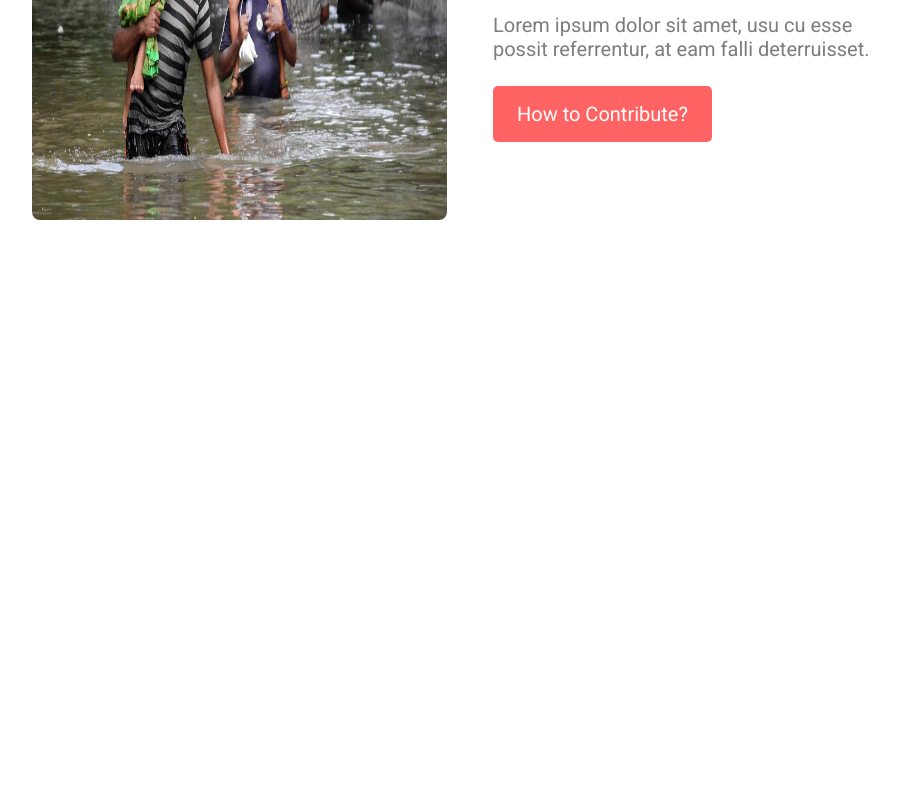
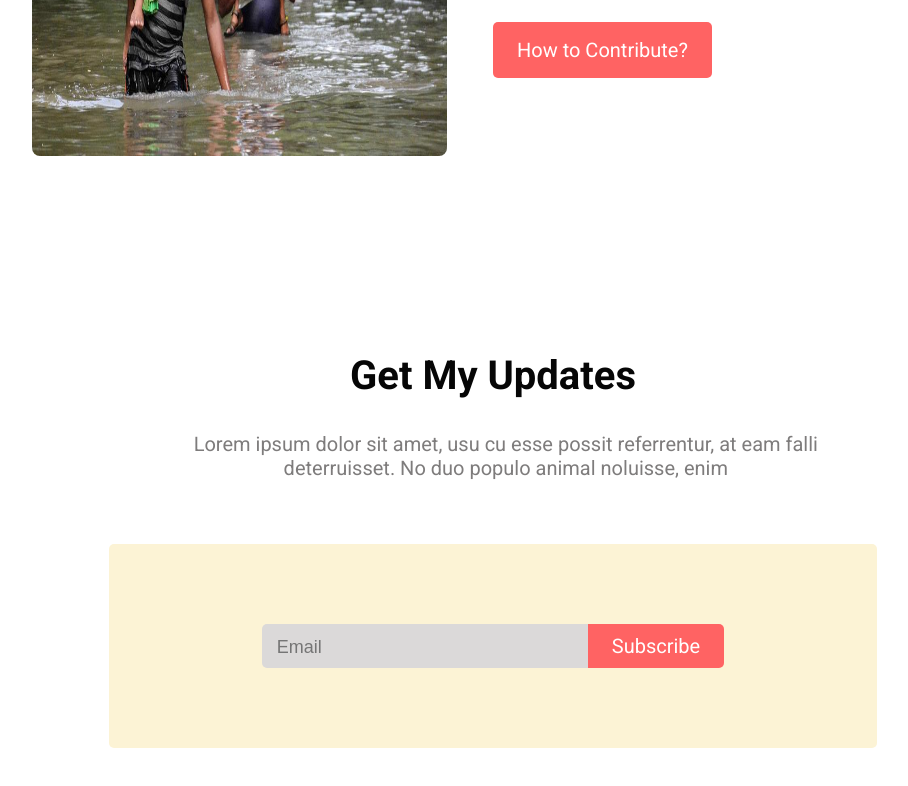
Before and after one commit to imam0321/Donate-to-protect-human, a plain HTML site: page index.html in a window 1280 px wide. Shown: the part 3051-3837 px from the top of the page, without its empty margins (147-1055 px from the left). Before the commit the page ends 3467 px from the top, so only its background shows below. Drawn offline with Linux system fonts and the light colour scheme.

Commit message:
added input section

```diff
--- a/index.html
+++ b/index.html
@@ -143,6 +143,23 @@
       </div>
     </section>
 
-
+    <section class="input-section">
+      <div class="donate-section">
+        <h1 class="donate-head">Get My Updates</h1>
+        <p class="donate-description">
+          Lorem ipsum dolor sit amet, usu cu esse possit referrentur, at eam
+          falli deterruisset. No duo populo animal noluisse, enim
+        </p>
+        <div id="email-input">
+          <input type="search" placeholder="Email" />
+          <a
+            class="input-button"
+            target="_blank"
+            href="http://127.0.0.1:5500/index.html"
+            >Subscribe</a
+          >
+        </div>
+      </div>
+    </section>
   </body>
 </html>
--- a/style/protect.css
+++ b/style/protect.css
@@ -122,7 +122,7 @@ body {
 
 .donation {
   display: flex;
-  margin-bottom: 15%;
+  margin-bottom: 10%;
 }
 .donation-left {
   width: 35%;
@@ -143,17 +143,49 @@ body {
   margin-left: 5%;
   margin-right: 15%;
 }
-.donation-right-img{
+.donation-right-img {
   width: 90%;
   height: 480px;
   border-radius: 8px;
 }
 
-.donation-left-2{
+.donation-left-2 {
   width: 36%;
   margin-left: 14%;
 }
-.donation-right-2{
+.donation-right-2 {
   width: 32%;
   margin-right: 15%;
 }
+
+.input-section {
+  margin-top: 15%;
+}
+#email-input {
+  background-color: rgb(252, 243, 213);
+  margin: 5% 20% 15% 20%;
+  padding: 80px;
+  border-radius: 5px;
+}
+#email-input input {
+  font-size: 18px;
+  font-weight: 500;
+  color: rgb(151, 150, 150);
+  background-color: rgb(219, 217, 217);
+  outline: 0;
+  border: 0;
+  padding: 13px 80px 10px 15px;
+  border-top-left-radius: 5px;
+  border-bottom-left-radius: 5px;
+}
+.input-button {
+  text-decoration: none;
+  font-size: 20px;
+  font-weight: 500;
+  color: white;
+  background-color: rgb(255, 99, 99);
+  margin-left: -5px;
+  padding: 10px 24px;
+  border-top-right-radius: 5px;
+  border-bottom-right-radius: 5px;
+}
```
